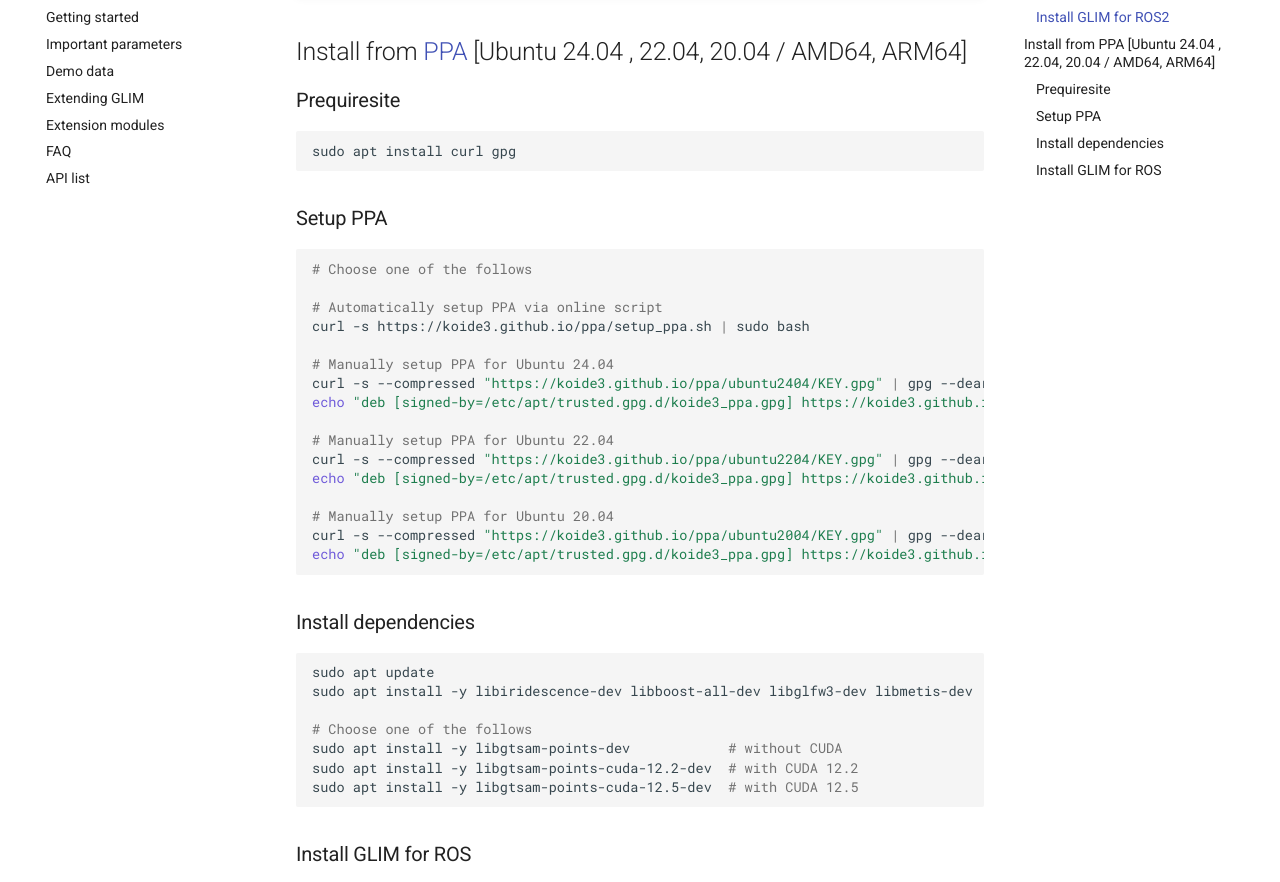
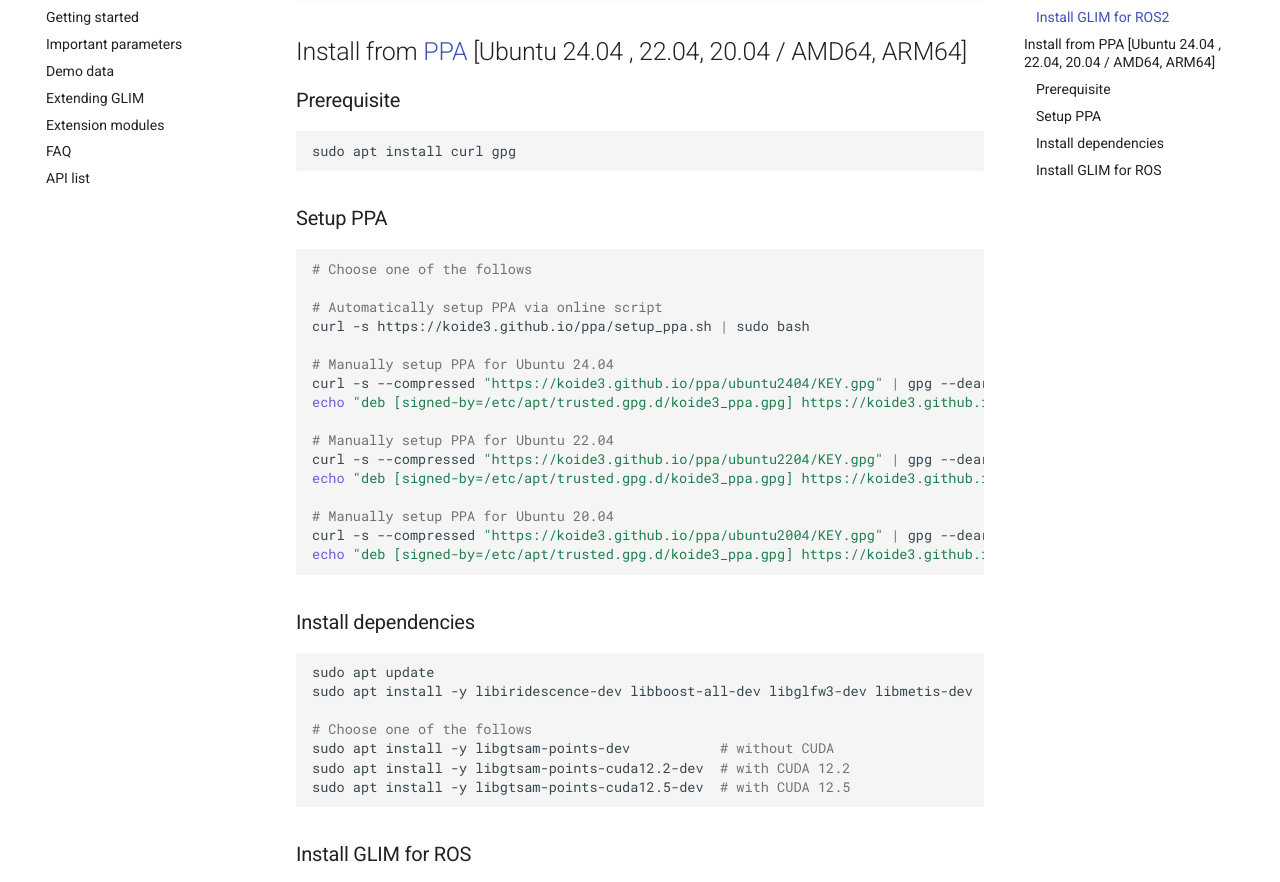
Before and after one commit to koide3/glim, an MkDocs documentation site: the page built from docs/installation.md, in a window 1280 px wide and 1400 px high, scrolled down 1707 px. Shown: the part 172-1054 px from the top of the window. Built offline with MkDocs 1.6.1 and Material for MkDocs 9.7.7, drawn with Linux system fonts in a browser that asks for light colours; nearby versions of some CDN libraries; comment, search, counter and statistics services are not loaded.

Commit message:
fix typo in installation documentation

````diff
--- a/docs/installation.md
+++ b/docs/installation.md
@@ -84,7 +84,7 @@
 
 ## Install from [PPA](https://koide3.github.io/ppa/) [Ubuntu 24.04 , 22.04, 20.04 / AMD64, ARM64]
 
-### Prequiresite
+### Prerequisite
 
 ```bash
 sudo apt install curl gpg
@@ -118,9 +118,9 @@
 sudo apt install -y libiridescence-dev libboost-all-dev libglfw3-dev libmetis-dev
 
 # Choose one of the follows
-sudo apt install -y libgtsam-points-dev            # without CUDA
-sudo apt install -y libgtsam-points-cuda-12.2-dev  # with CUDA 12.2
-sudo apt install -y libgtsam-points-cuda-12.5-dev  # with CUDA 12.5
+sudo apt install -y libgtsam-points-dev           # without CUDA
+sudo apt install -y libgtsam-points-cuda12.2-dev  # with CUDA 12.2
+sudo apt install -y libgtsam-points-cuda12.5-dev  # with CUDA 12.5
 ```
 
 ### Install GLIM for ROS
````
